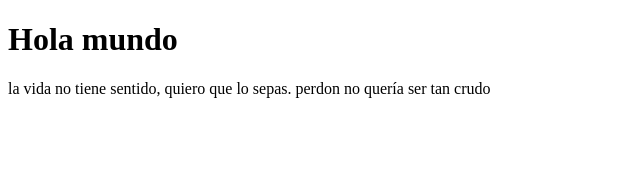
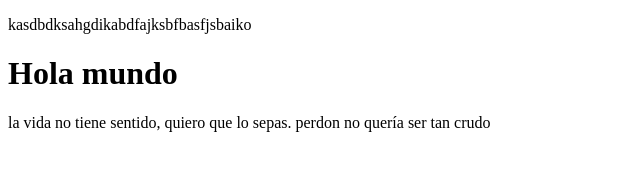
Before and after one commit to juanMonteciinos/misProyectos, a plain HTML site: page index.html in a window 1280 px wide. Shown: the whole page, without its empty margins (0-640 px from the left). Drawn offline with Linux system fonts and the light colour scheme.

Commit message:
first commit

```diff
--- a/index.html
+++ b/index.html
@@ -7,6 +7,7 @@
     <title>HOLISS</title>
 </head>
 <body>
+    <p>kasdbdksahgdikabdfajksbfbasfjsbaiko</p>
     <h1>Hola mundo</h1>
     <p>la vida no tiene sentido, quiero que lo sepas. perdon no quería ser tan crudo</p>
 </body>
```
